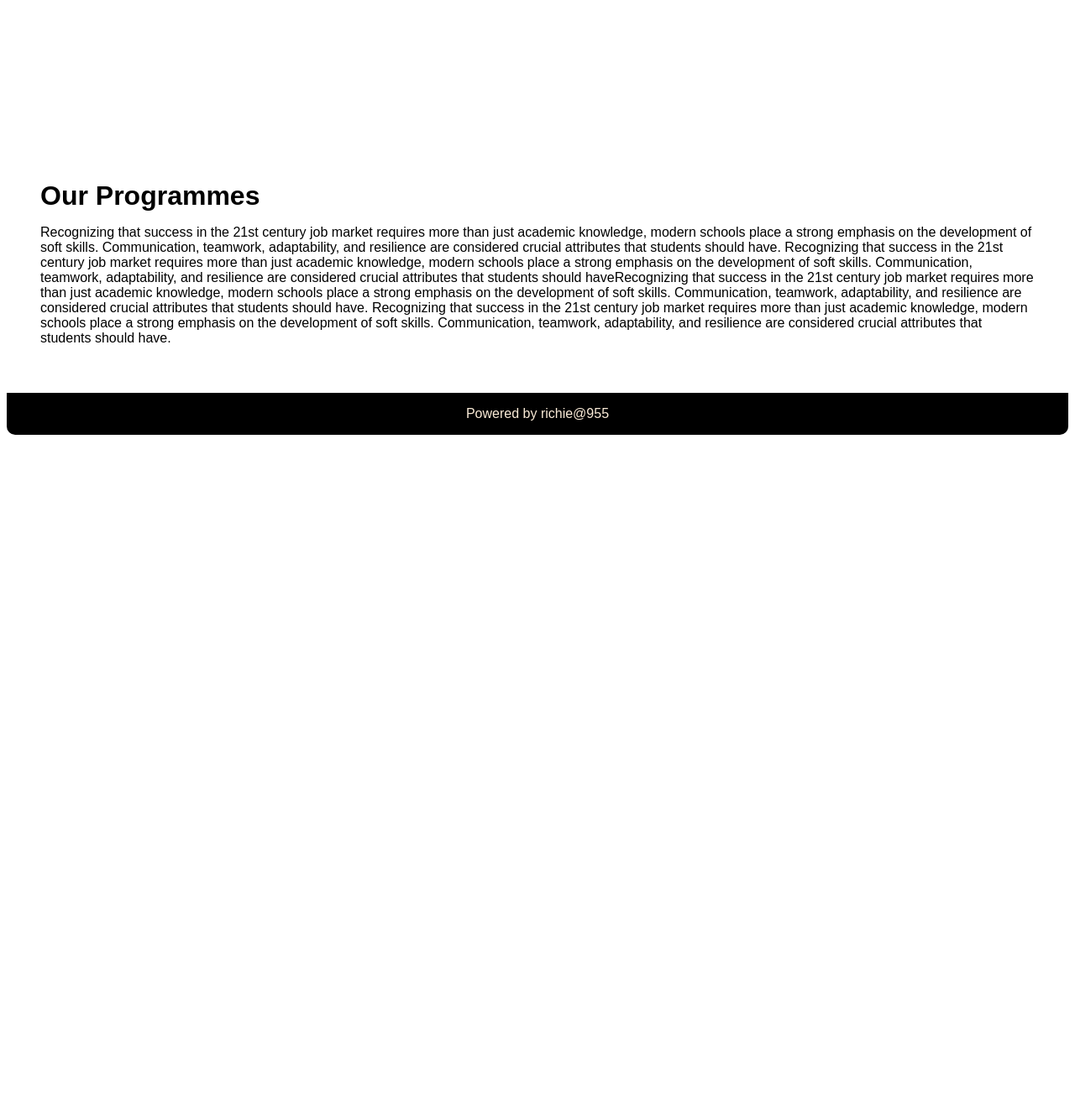
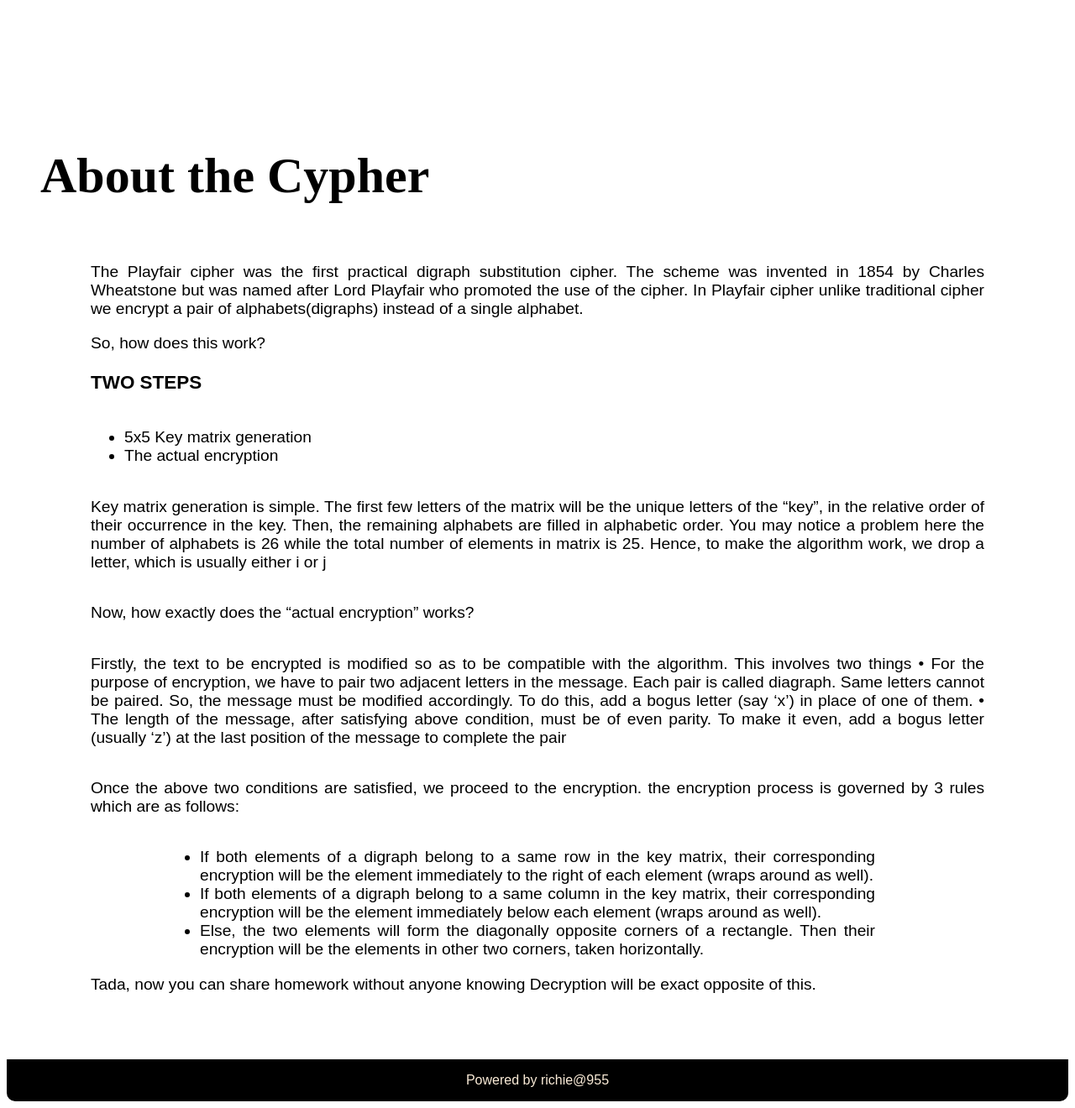
Before and after one commit to nithinraj04/CodeInit, a Django app: template website1/templates/signup.html in a window 1280 px wide. Shown: the part 842-2162 px from the top of the page at 84% size. Before the commit the page ends 1360 px from the top, so only its background shows below. Run offline with Django 3.2, Linux system fonts and the light colour scheme; the template is opened without the code that fills it, so the values that code supplies are empty; some web fonts are replaced.

Commit message:
minor changes

```diff
--- a/website1/templates/signup.html
+++ b/website1/templates/signup.html
@@ -19,6 +19,9 @@
 
     <link rel="stylesheet" type="text/css" href="{% static 'styles.css' %}">
 
+    <!-- <style>
+
+    </style> -->
 </head>
 
 <body>
@@ -91,11 +94,13 @@
             <div class="third-scroll">
 
 
-                <h1 class="heading2" style=" display:flex; justify-content:  space-around; font-family: 'Inclusive Sans', sans-serif;  margin-left: 30px;">
+                <h1 class="heading2"
+                    style=" display:flex; justify-content:  space-around; font-family: 'Inclusive Sans', sans-serif;  margin-left: 30px;">
                     Matrix Representation
                 </h1>
 
-                <div class="pc-output-value l9" style="display:flex; justify-content:  space-around;" id="dialogv6411c5581d498_square">
+                <div class="pc-output-value l9" style="display:flex; justify-content:  space-around;"
+                    id="dialogv6411c5581d498_square">
 
                     <table class="matrix-table" width="100px">
                         <tbody>
@@ -145,35 +150,58 @@
 
         </div>
 
-        <div class="fourth">
+        <div class="about" style=" height:80px 'Newsreader'; margin-left: 40px; margin-right: 40px;font-size: 60px; font-weight: bold; margin-bottom: 0px;" ><p style="margin: 0%; margin-bottom: 10px;">About the Cypher</p>
+        </div>
+        <div class="fourth" style="font-size: larger; text-align: justify; margin-left: 100px; margin-right: 100px;">
 
-            <h1 class="man">Our Programmes</h1>
-            <p class="pone">
-                Recognizing that success in the 21st century
-                job market requires more than just academic
-                knowledge, modern schools place a strong
-                emphasis on the development of soft skills.
-                Communication, teamwork, adaptability, and resilience
-                are considered crucial attributes that students should have.
-                Recognizing that success in the 21st century
-                job market requires more than just academic
-                knowledge, modern schools place a strong
-                emphasis on the development of soft skills.
-                Communication, teamwork, adaptability, and resilience
-                are considered crucial attributes that students should haveRecognizing that success in the 21st
-                century
-                job market requires more than just academic
-                knowledge, modern schools place a strong
-                emphasis on the development of soft skills.
-                Communication, teamwork, adaptability, and resilience
-                are considered crucial attributes that students should have.
-                Recognizing that success in the 21st century
-                job market requires more than just academic
-                knowledge, modern schools place a strong
-                emphasis on the development of soft skills.
-                Communication, teamwork, adaptability, and resilience
-                are considered crucial attributes that students should have.
-            </p>
+
+            <div>
+                <p class="text">The Playfair cipher was the first practical digraph substitution cipher. The scheme
+                    was invented in 1854 by Charles Wheatstone but was named after Lord Playfair
+                    who promoted the use of the cipher. In Playfair cipher unlike traditional cipher
+                    we encrypt a pair of alphabets(digraphs) instead of a single alphabet.</p>
+            </div>
+            <b5>So, how does this work?</b5>
+            <h3>TWO STEPS</h3>
+
+            <ul>
+                <li class="bullet">5x5 Key matrix generation</li>
+                <li class="bullet">The actual encryption</li>
+            </ul>
+
+            <p class="algorithm-description">Key matrix generation is simple. The first few letters of the matrix will
+                be the unique letters of the “key”, in the relative order of their occurrence in the key. Then, the
+                remaining alphabets are filled in alphabetic order. You may notice a problem here the number of
+                alphabets is 26 while the total number of elements in matrix is 25. Hence, to make the algorithm work,
+                we drop a letter, which is usually either i or j</p>
+
+            <p class="text">Now, how exactly does the “actual encryption” works?</p>
+            <p class="text">
+                Firstly, the text to be encrypted is modified so as to be compatible with the
+                algorithm. This involves two things
+                • For the purpose of encryption, we have to pair two adjacent letters in the
+                message. Each pair is called diagraph. Same letters cannot be paired. So,
+                the message must be modified accordingly. To do this, add a bogus letter
+                (say ‘x’) in place of one of them.
+                • The length of the message, after satisfying above condition, must be of
+                even parity. To make it even, add a bogus letter (usually ‘z’) at the last
+                position of the message to complete the pair</p>
+            <p class="text">Once the above two conditions are satisfied, we proceed to the encryption. the
+                encryption process is governed by 3 rules which are as follows:
+            <ul style="padding-left: 130px; padding-right: 130px; ;">
+                <li class="bullet">
+                    If both elements of a digraph belong to a same row in the key matrix, their
+                    corresponding encryption will be the element immediately to the right of
+                    each element (wraps around as well).</li>
+                <li class="bullet">If both elements of a digraph belong to a same column in the key matrix,
+                    their corresponding encryption will be the element immediately below
+                    each element (wraps around as well).</li>
+                <li class="bullet">Else, the two elements will form the diagonally opposite corners of a
+                    rectangle. Then their encryption will be the elements in other two corners,
+                    taken horizontally.</li>
+            </ul>
+            Tada, now you can share homework without anyone knowing
+            Decryption will be exact opposite of this.</p>
 
         </div>
 
```
